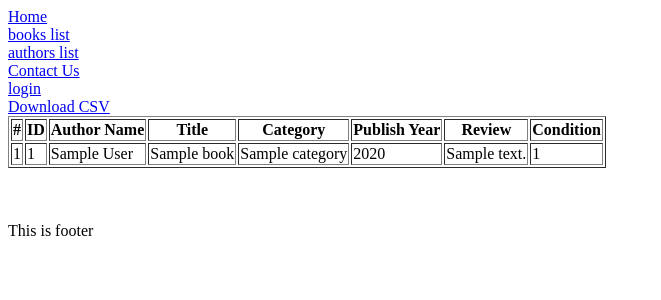
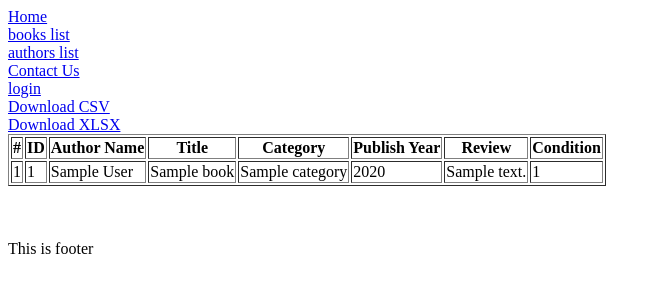
Before and after one commit to AndreyKhoroshun/booksharing, a Django app: page /books/books-list/ in a window 1280 px wide. Shown: the top 300 px of the page, without its empty margins (0-661 px from the left). Run offline with Django 3.2, Linux system fonts and the light colour scheme; tables that the repository leaves empty hold one stand-in row (values such as "Sample post").

Commit message:
add template for Download XLSX

```diff
--- a/app/books/templates/books/book_list.html
+++ b/app/books/templates/books/book_list.html
@@ -8,6 +8,8 @@
     {% endif %}
 
     <a href="{% url 'books:download-csv' %}">Download CSV</a>
+    <br>
+    <a href="{% url 'books:download-xlsx' %}">Download XLSX</a>
 
     <table border = "1">
    <tr>
```
